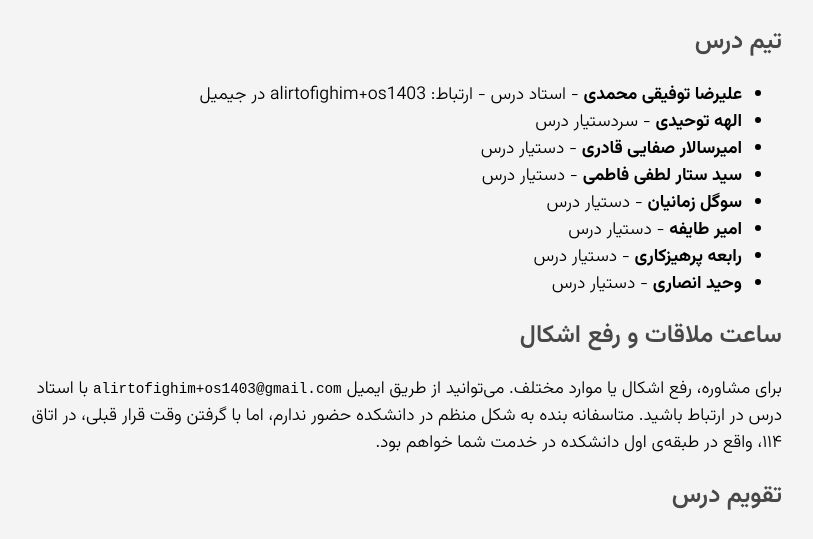
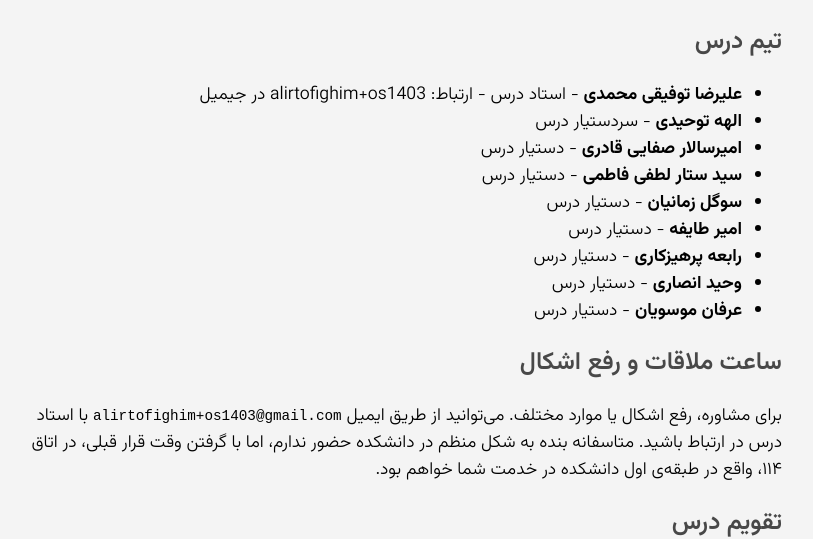
Before and after one commit to ATofighi/alireza.dev, a plain HTML site: page teaching/os1403/index.html in a window 1280 px wide. Shown: the part 1225-1764 px from the top of the page, without its empty margins (238-1051 px from the left). Drawn offline with Linux system fonts and the light colour scheme.

Commit message:
add new ta to OS

```diff
--- a/teaching/os1403/index.html
+++ b/teaching/os1403/index.html
@@ -116,6 +116,9 @@
                         <li>
                             <strong>وحید انصاری</strong> - دستیار درس
                         </li>
+                        <li>
+                            <strong>عرفان موسویان</strong> - دستیار درس
+                        </li>
                     </ul>
                 </article>
             </section>
```
